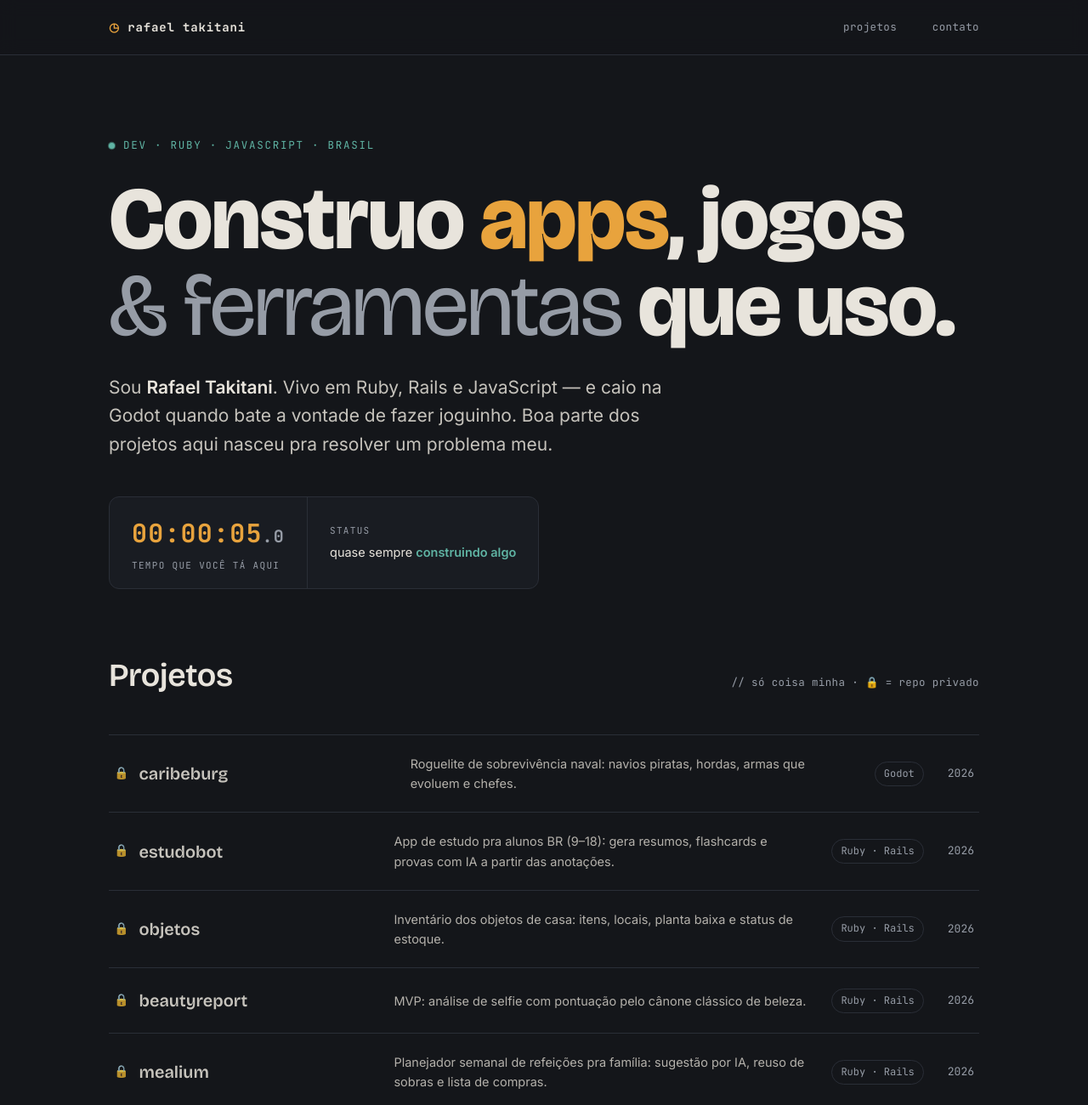
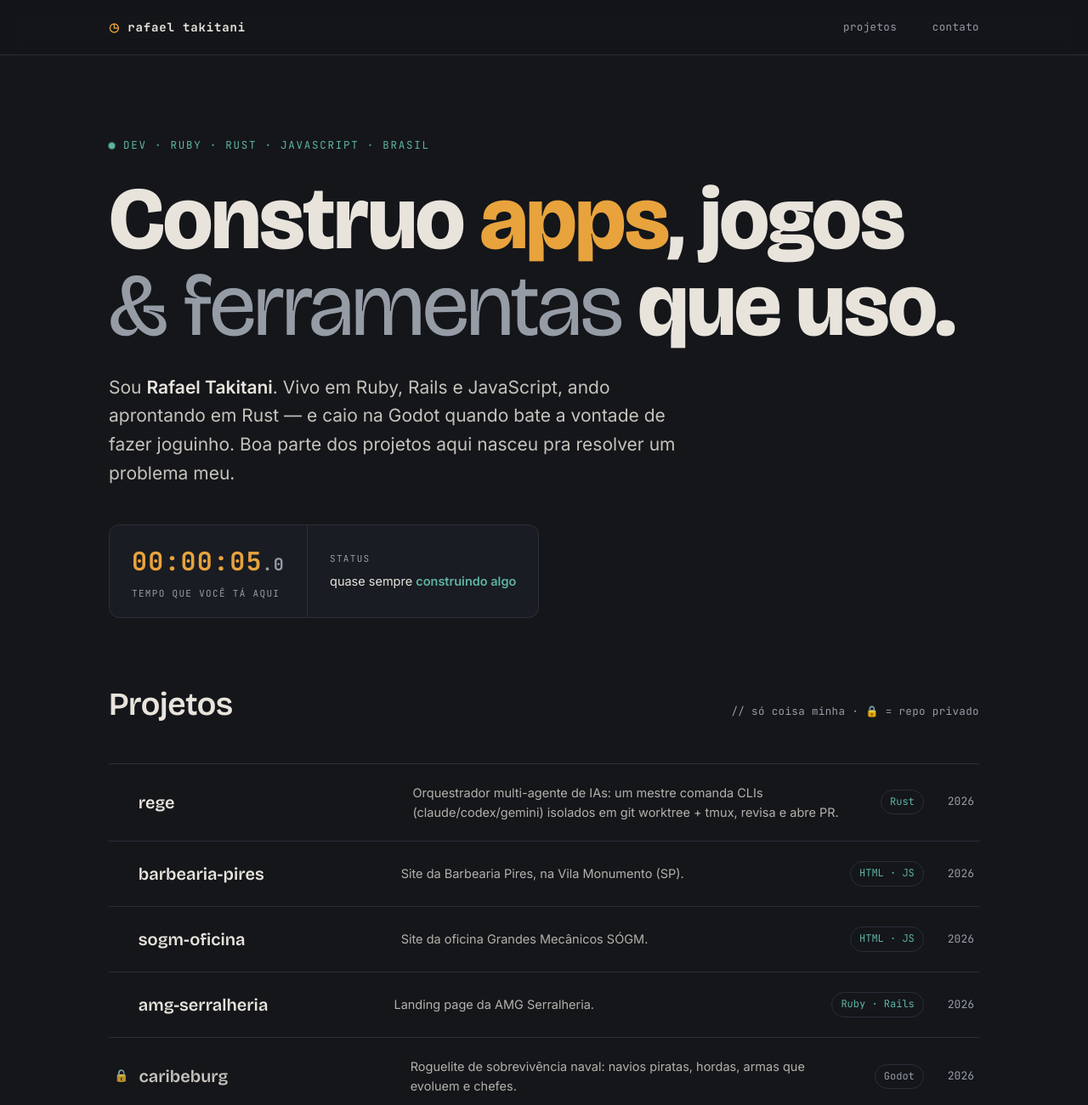
Before and after one commit to Rafatakitani/portfolio, a plain HTML site: page index.html in a window 1280 px wide. Shown: the top 1300 px of the page at 85% size. Drawn offline with nearby package versions, Linux system fonts and the light colour scheme.

Commit message:
Projetos: adiciona rege e sites de clientes; Rust no topo (#1)
Co-authored-by: Claude <alex.takitani@exato.digital>

```diff
--- a/index.html
+++ b/index.html
@@ -211,9 +211,9 @@
 <main>
   <section class="hero" style="border-top:none">
     <div class="wrap">
-      <div class="eyebrow"><span class="dot"></span> Dev · Ruby · JavaScript · Brasil</div>
+      <div class="eyebrow"><span class="dot"></span> Dev · Ruby · Rust · JavaScript · Brasil</div>
       <h1>Construo <em>apps</em>, jogos<br /><span class="thin">&amp; ferramentas</span> que uso.</h1>
-      <p class="lead">Sou <b>Rafael Takitani</b>. Vivo em Ruby, Rails e JavaScript — e caio na Godot quando bate a vontade de fazer joguinho. Boa parte dos projetos aqui nasceu pra resolver um problema meu.</p>
+      <p class="lead">Sou <b>Rafael Takitani</b>. Vivo em Ruby, Rails e JavaScript, ando aprontando em Rust — e caio na Godot quando bate a vontade de fazer joguinho. Boa parte dos projetos aqui nasceu pra resolver um problema meu.</p>
 
       <div class="timer" role="img" aria-label="Cronômetro contando o tempo desde que a página abriu">
         <div class="face">
@@ -273,6 +273,10 @@
 
   // ---- projetos (só repos do Rafatakitani). priv:true = repo privado, sem link ----
   var work = [
+    {n:"rege",               d:"Orquestrador multi-agente de IAs: um mestre comanda CLIs (claude/codex/gemini) isolados em git worktree + tmux, revisa e abre PR.", t:"Rust",        y:"2026", u:"https://github.com/Rafatakitani/rege"},
+    {n:"barbearia-pires",    d:"Site da Barbearia Pires, na Vila Monumento (SP).",                      t:"HTML · JS",    y:"2026", u:"https://rafatakitani.github.io/barbearia-pires-preview/"},
+    {n:"sogm-oficina",       d:"Site da oficina Grandes Mecânicos SÓGM.",                               t:"HTML · JS",    y:"2026", u:"https://rafatakitani.github.io/sogm-preview/"},
+    {n:"amg-serralheria",    d:"Landing page da AMG Serralheria.",                                      t:"Ruby · Rails", y:"2026", u:"https://rafatakitani.github.io/amg-preview/"},
     {n:"caribeburg",         d:"Roguelite de sobrevivência naval: navios piratas, hordas, armas que evoluem e chefes.", t:"Godot",       y:"2026", priv:true},
     {n:"estudobot",          d:"App de estudo pra alunos BR (9–18): gera resumos, flashcards e provas com IA a partir das anotações.", t:"Ruby · Rails", y:"2026", priv:true},
     {n:"objetos",            d:"Inventário dos objetos de casa: itens, locais, planta baixa e status de estoque.", t:"Ruby · Rails", y:"2026", priv:true},
```
